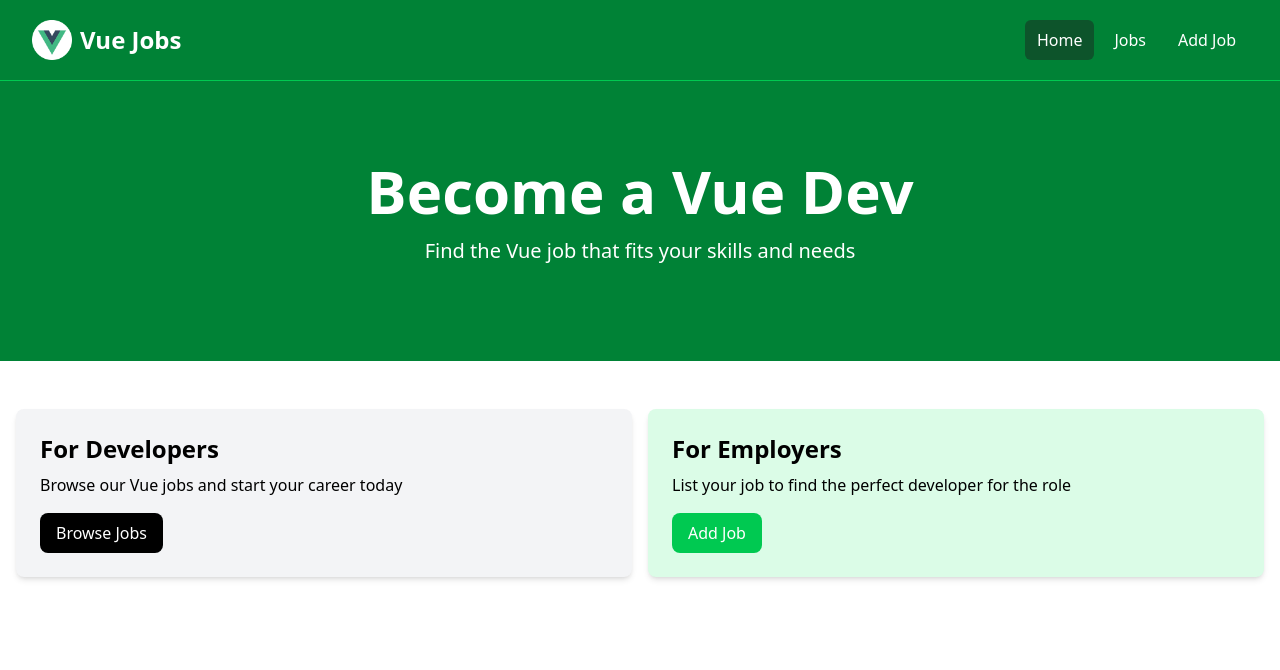
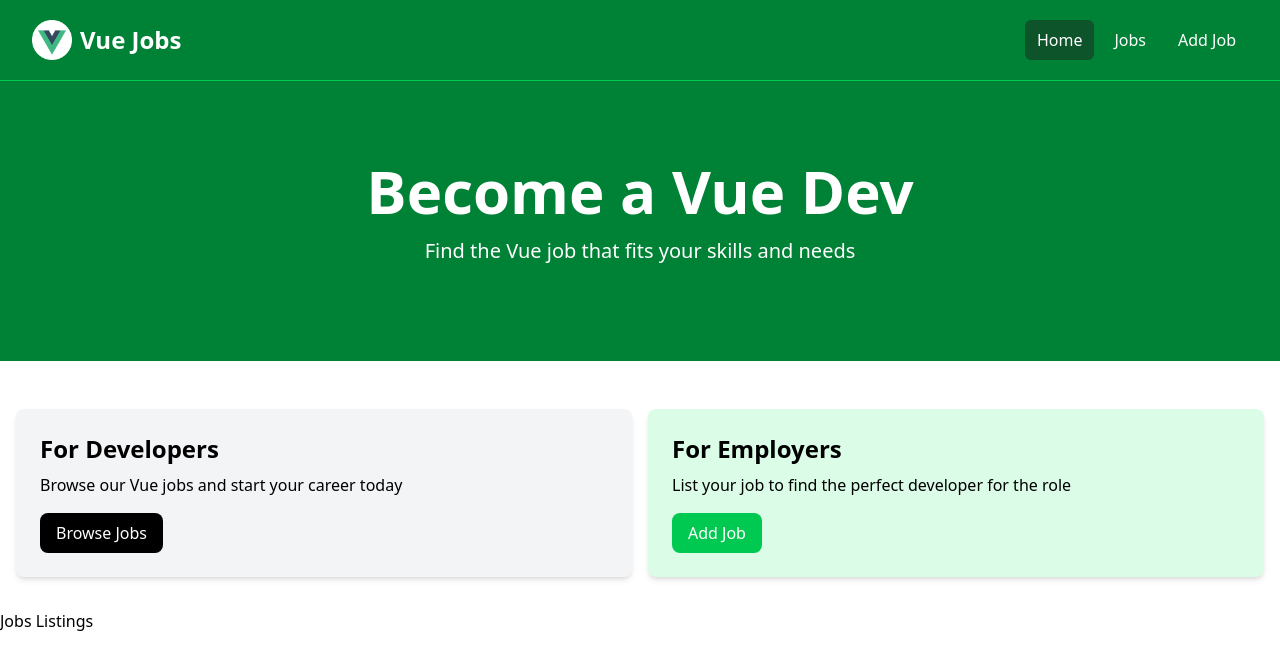
Before and after one commit to gigo101/vue-crash-2024, a Vue app: page / in a window 1280 px wide. Shown: the top 670 px of the page. Built offline with nearby package versions, Linux system fonts and the light colour scheme.

Commit message:
Add JobListings component

```diff
--- a/src/App.vue
+++ b/src/App.vue
@@ -2,10 +2,13 @@
 import Navbar from '@/components/Navbar.vue'
 import Hero from '@/components/Hero.vue'
 import HomeCards from '@/components/HomeCards.vue';
+import JobListings from '@/components/JobListings.vue';
 </script>
 
 <template>
   <Navbar />
   <Hero />
   <HomeCards />
+  <JobListings />
+
 </template>
--- /dev/null
+++ b/src/components/JobListings.vue
@@ -0,0 +1,6 @@
+<script setup>
+</script>
+
+<template>
+    Jobs Listings
+</template>
```
